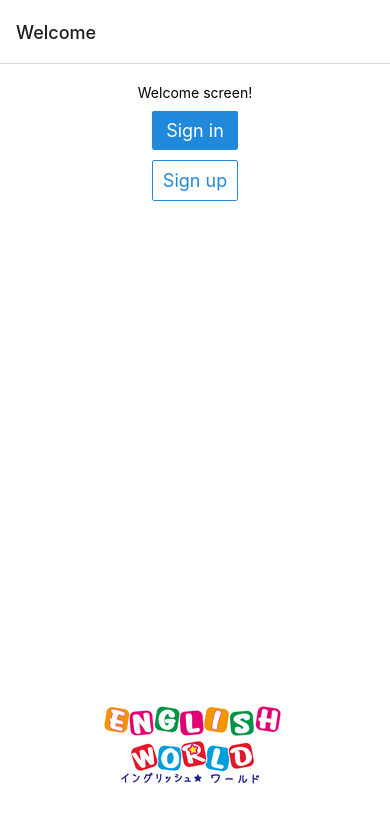
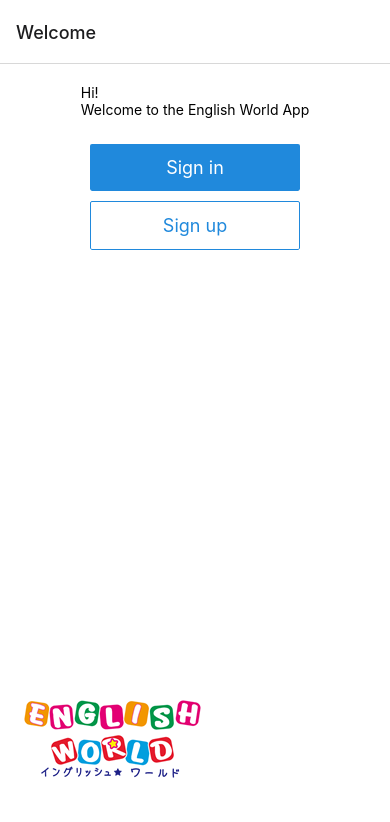
Before and after one commit to jcm2512/expo-ebook, a React Native app: screen /Welcome in a window 390 px wide. Shown: the top 822 px of the page. Built offline with nearby package versions, Linux system fonts and the light colour scheme; no server answers.

Commit message:
simple styling

```diff
--- a/screens/Welcome.tsx
+++ b/screens/Welcome.tsx
@@ -1,46 +1,58 @@
-import React from 'react';
-import { StyleSheet, Text, View, Image } from 'react-native';
-import { StackScreenProps } from '@react-navigation/stack';
-import { Button } from '@rneui/base';
+import React from "react";
+import { StyleSheet, Text, View, Image } from "react-native";
+import { StackScreenProps } from "@react-navigation/stack";
+import { Button } from "@rneui/base";
+
+import layout from "../styles/layout.js";
 
 const WelcomeScreen: React.FC<StackScreenProps<any>> = ({ navigation }) => {
   return (
-    <View style={styles.container}>
-      <Text>Welcome screen!</Text>
+    <View style={layout.container}>
+      <Text style={styles.title}>
+        Hi!
+        <br />
+        Welcome to the English World App
+      </Text>
 
-      <View style={styles.buttons}>
-        <Button title="Sign in" buttonStyle={styles.button} onPress={() => navigation.navigate('Sign In')} />
-        <Button title="Sign up" type="outline" buttonStyle={styles.button} onPress={() => navigation.navigate('Sign Up')} />
+      <View style={layout.controls}>
+        <Button
+          title="Sign in"
+          size="lg"
+          buttonStyle={layout.control}
+          onPress={() => navigation.navigate("Sign In")}
+        />
+        <Button
+          title="Sign up"
+          type="outline"
+          size="lg"
+          buttonStyle={layout.control}
+          onPress={() => navigation.navigate("Sign Up")}
+        />
       </View>
       <View style={styles.footer}>
-        <Image         source={require('../assets/logo_on.png')}
-/>
+        <Image
+          style={styles.imageLogo}
+          source={require("../assets/logo_on.png")}
+        />
       </View>
     </View>
   );
-}
+};
 
 const styles = StyleSheet.create({
-  container: {
-    flex: 1,
-    paddingTop: 20,
-    backgroundColor: '#fff',
-    alignItems: 'center',
-    justifyContent: 'center',
-  },
-
-  buttons: {
-    flex: 1,
-  },
-
-  button: {
-    marginTop: 10
+  title: {
+    height: 50,
   },
 
   footer: {
-    height: 100,
-    marginBottom: 50,
-  }
+    flex: 1,
+    width: "100%",
+  },
+
+  imageLogo: {
+    flex: 1,
+    resizeMode: "contain",
+  },
 });
 
 export default WelcomeScreen;
--- /dev/null
+++ b/styles/layout.js
@@ -0,0 +1,28 @@
+import { StyleSheet } from "react-native";
+
+export default StyleSheet.create({
+  container: {
+    flex: 1,
+    padding: 20,
+    backgroundColor: "#fff",
+    alignItems: "center",
+    justifyContent: "center",
+  },
+
+  controls: {
+    flex: 3,
+    width: "60%",
+    maxWidth: 400,
+  },
+
+  control: {
+    marginTop: 10,
+  },
+
+  error: {
+    marginTop: 10,
+    padding: 10,
+    color: "#fff",
+    backgroundColor: "#D54826FF",
+  },
+});
```
